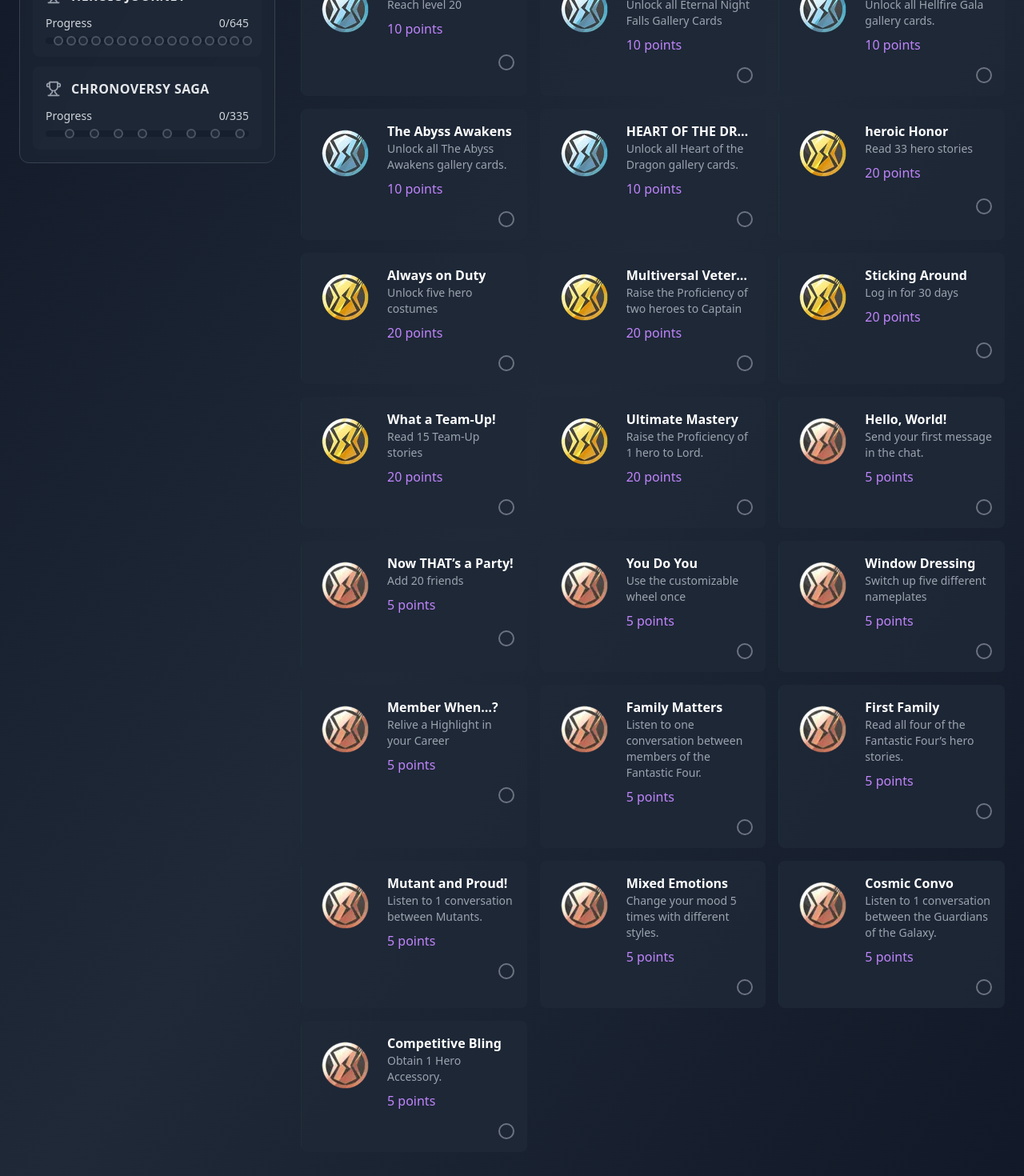
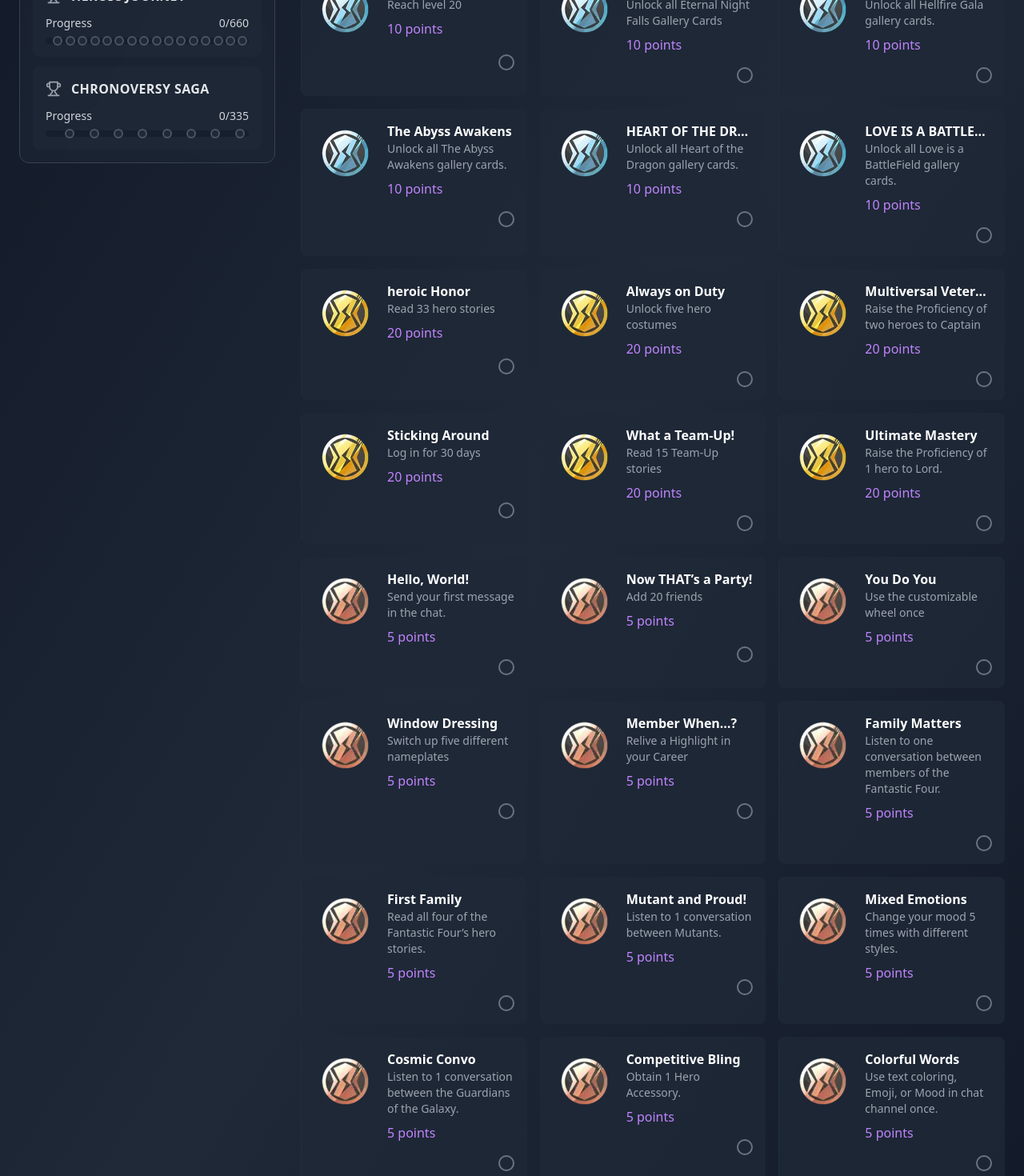
Before and after one commit to MaJoRX0/MRAchievements, a React (Vite) app: page / in a window 1280 px wide. Shown: the part 380-1850 px from the top of the page at 80% size. Built offline with nearby package versions, Linux system fonts and the light colour scheme.

Commit message:
Add new achievements to data.ts
Added new achievements for gallery and heroic journey categories.

```diff
--- a/src/data.ts
+++ b/src/data.ts
@@ -323,6 +323,45 @@ export const initialCategories: Category[] = [
         description: "Unlock all Heart of the Dragon gallery cards.",
         type: "silver",
         points: 10,
+        completed: false,
+        categoryId: "galactas-guide",
+        hero: "",
+        partner: "",
+        target: "",
+        hint: ""
+      },
+      {
+        id: "gal26",
+        title: "LOVE IS A BATTLEFIELD",
+        description: "Unlock all Love is a BattleField gallery cards.",
+        type: "silver",
+        points: 10,
+        completed: false,
+        categoryId: "galactas-guide",
+        hero: "",
+        partner: "",
+        target: "",
+        hint: ""
+      },
+      {
+        id: "gal27",
+        title: "Colorful Words",
+        description: "Use text coloring, Emoji, or Mood in chat channel once.",
+        type: "bronze",
+        points: 5,
+        completed: false,
+        categoryId: "galactas-guide",
+        hero: "",
+        partner: "",
+        target: "",
+        hint: ""
+      },
+      {
+        id: "gal28",
+        title: "Multiversal View",
+        description: "Change Home Backgroun once.",
+        type: "bronze",
+        points: 5,
         completed: false,
         categoryId: "galactas-guide",
         hero: "",
@@ -1605,6 +1644,32 @@ export const initialCategories: Category[] = [
         partner: "",
         target: "Iron Fist",
         hint: ""
+      },
+      {
+        id: "her87",
+        title: "Royal Flush",
+        description: "As Gambit, land 3 KOs with a single use of Ragin\u2019 Royal Flush.",
+        type: "silver",
+        points: 10,
+        completed: false,
+        categoryId: "heroic-journey",
+        hero: "Gambit",
+        partner: "",
+        target: "",
+        hint: ""
+      },
+      {
+        id: "her88",
+        title: "Aces and Arrows",
+        description: "As Gambit, assist Hawkeye in landing 1 KO.",
+        type: "bronze",
+        points: 5,
+        completed: false,
+        categoryId: "heroic-journey",
+        hero: "Gambit",
+        partner: "Hawkeye",
+        target: "",
+        hint: ""
       }
     ]
   },
```
